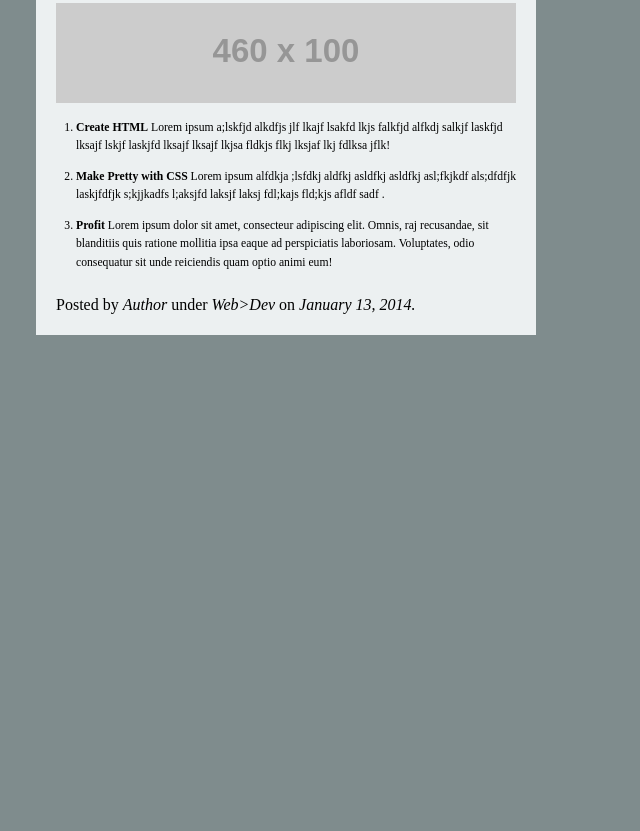
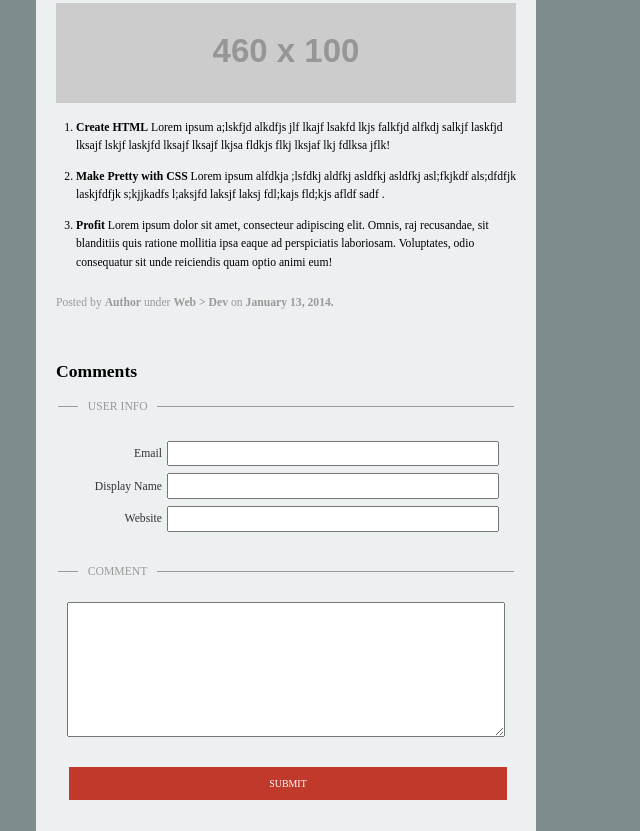
Before and after one commit to dlsso/mock-up1, a plain HTML site: page index.html in a window 1280 px wide. Shown: the part 1302-2133 px from the top of the page, without its empty margins (0-640 px from the left). Before the commit the page ends 1637 px from the top, so only its background shows below. Drawn offline with nearby package versions, Linux system fonts and the light colour scheme; placeholder pictures from the web are drawn by us.

Commit message:
Added comments form

```diff
--- a/index.html
+++ b/index.html
@@ -90,7 +90,25 @@
 				<li><span>Profit</span> Lorem ipsum dolor sit amet, consecteur adipiscing elit. Omnis, raj recusandae, sit blanditiis quis ratione mollitia ipsa eaque ad perspiciatis laboriosam. Voluptates, odio consequatur sit unde reiciendis quam optio animi eum!</li>
 			</ol>
 
-			Posted by <em>Author</em> under <em>Web>Dev</em> on <em>January 13, 2014.</em>
+			<div class="post-info">
+				Posted by <strong>Author</strong> under <strong>Web > Dev</strong> on <strong>January 13, 2014.</strong>
+			</div>
+			<br><br>
+			<h2>Comments</h2>
+			<form>
+			  <fieldset>
+			    <legend>USER INFO</legend>
+			    Email <input type="text"><br>
+			    Display Name <input type="text"><br>
+			    Website <input type="text"><br><br>
+			  </fieldset>
+			  <fieldset>
+			  	<legend>COMMENT</legend>
+				<textarea>
+				</textarea><br>
+			  	<input class="submit" type="submit">
+			  </fieldset>
+			</form>
 
 		</div>
 	</div>
--- a/main.css
+++ b/main.css
@@ -145,6 +145,58 @@ ol{
 ol li{
 	padding-bottom: 1em;
 }
+
 ol span{
 	font-weight: bold;
 }
+
+.post-info{
+	font-size: .73em;
+	color: #999;
+}
+
+form{
+	text-align: right;
+	font-size: .73em;
+	margin-top: -1.8em;
+	color: #333;
+}
+
+fieldset{
+
+	border-bottom: none;
+	border-right: none;
+	border-left: none;
+}
+
+legend{
+	color: #999;
+	padding: .8em;
+	margin-left: 1em;
+	margin-bottom: .9em;
+	text-align: left;
+}
+
+form input{
+	padding: .35em;
+	margin: .3em .5em .3em .2em;
+	width: 73%;
+}
+
+textarea {
+	-webkit-box-sizing: border-box;
+	-moz-box-sizing: border-box;
+	box-sizing: border-box;
+	width: 100%;
+	height: 11.5em;
+	margin-bottom: 2em;
+}
+.submit{
+	width: 100%;
+	height: 3.4em;
+	text-transform: uppercase;
+	font-size: .85em;
+	background-color: #c0392b;
+	border-style: none;
+	color: white;
+}
```
